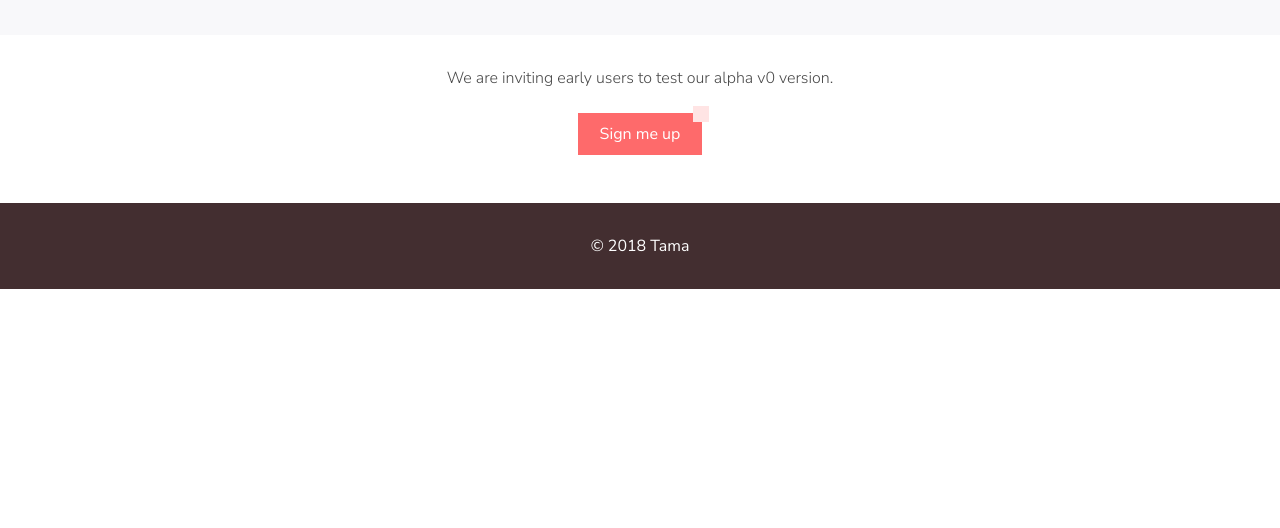
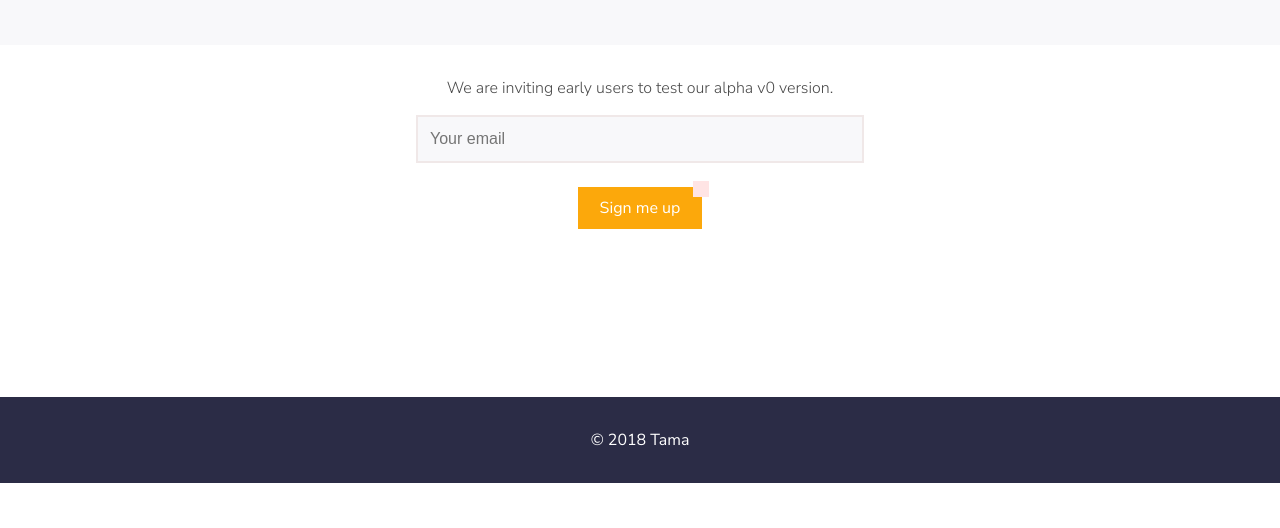
Before and after one commit to leonahu/tama-web, a plain HTML site: page index.html in a window 1280 px wide. Shown: the part 272-800 px from the top of the page. Drawn offline with nearby package versions, Linux system fonts and the light colour scheme.

Commit message:
Added signed form + tweaked footer css

```diff
--- a/index.html
+++ b/index.html
@@ -34,11 +34,14 @@
 
       <div class="callout">
         <p>We are inviting early users to test our alpha v0 version.</p>
-        <a href="" class="button--primary">Sign me up</a>
+        <form method="POST" action="https://formspree.io/hqleona@gmail.com">
+          <input class="input-field" type="email" name="email" placeholder="Your email">
+        </form>
+        <a href="" type="submit" class="button--primary">Sign me up</a>
       </div>
     </div>
 
-    <footer class="footer">© 2018 Tama </footer>
+    <div class="footer">© 2018 Tama </div>
     <script src="https://cdnjs.cloudflare.com/ajax/libs/highlight.js/9.12.0/highlight.min.js"></script>
     <script>hljs.initHighlightingOnLoad();</script>
     <script src="scribbler.js"></script>
--- a/scribbler-global.css
+++ b/scribbler-global.css
@@ -1,8 +1,8 @@
 /* css variables*/
 :root {
-  --primary-color: #432E30;
+  --primary-color: #2B2C46;
   --primary-color-light: #8E7474;
-  --accent-color: #FE6A6B;
+  --accent-color: #FCA80B;
   --accent-color-light: #FFE4E4;
   --accent-color-dark: #B94B4C;
   --white-color: #FAFBFC;
@@ -40,6 +40,8 @@ hr {
 * {
   box-sizing: border-box;
 }
+
+textarea, input, button { outline: none; }
 
 /* global components */
 
@@ -293,6 +295,7 @@ table td:first-child {
 .wrapper {
   margin: 0 auto;
   width: 70%;
+  height: 22em;
 }
 
 .footer {
@@ -305,9 +308,26 @@ table td:first-child {
 @keyframes fadeUp {
   0% {
     opacity: 0;
-    transform: translate3d(0,30px,0);
+    transform: translate3d(0,10px,0);
   }
   100% {
     transform: translate3d(0,0,0);
   }
 }
+
+
+
+.input-field {
+  width: 50%;
+  height: 3em;
+  font-size: 16px;
+  background: #F8F8FA;
+  border: 2px solid #F0E8E8;
+  margin-bottom: 1em;
+  padding: 12px;
+
+}
+
+.input-field:focus {
+  border: 3px solid var(--accent-color);
+}
--- a/scribbler-landing.css
+++ b/scribbler-landing.css
@@ -22,7 +22,7 @@ nav {
 }
 
 .hero__description {
-  margin: -1rem auto 2rem auto;
+  margin: 2rem auto 1rem auto;
 }
 
 .hero__terminal {
```
